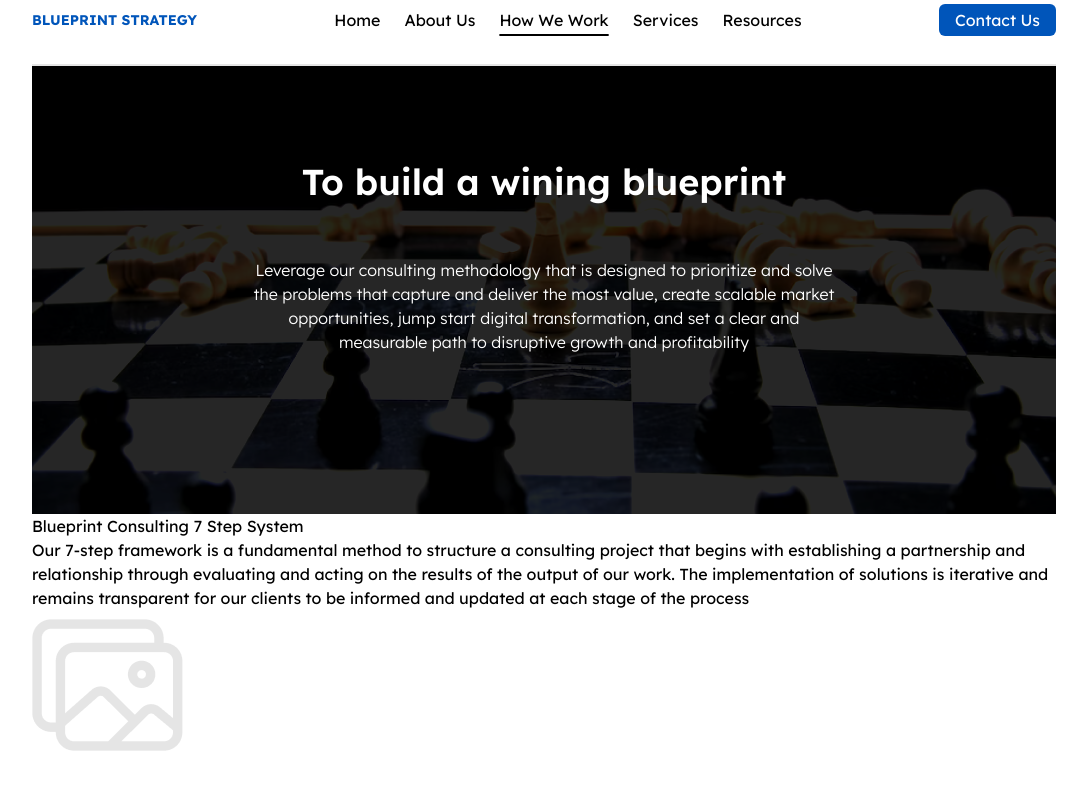
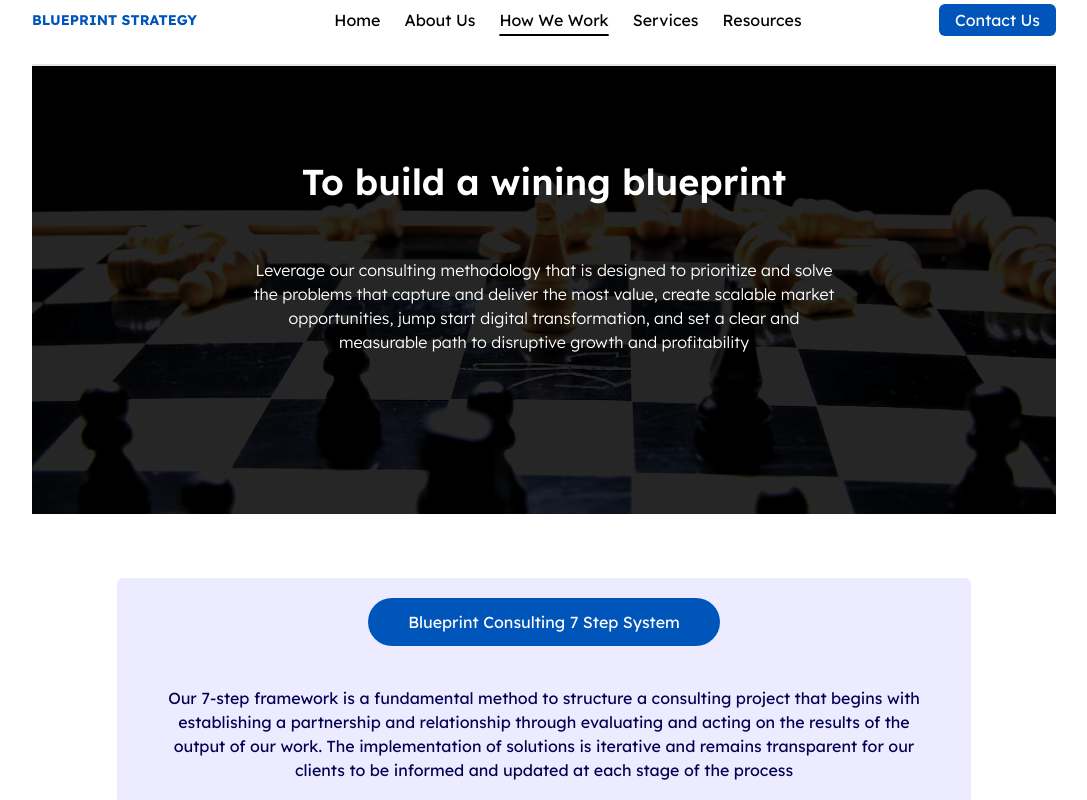
Before and after one commit to EdgarAmpiire/blueprints-web, a React (Create React App) app: page /how-we-work in a window 1280 px wide. Shown: the top 800 px of the page, without its empty margins (96-1183 px from the left). Built offline with nearby package versions, Linux system fonts and the light colour scheme; what tw-elements would draw is missing.

Commit message:
how we work - hero

```diff
--- a/src/features/howWeWork/components/Consultation.jsx
+++ b/src/features/howWeWork/components/Consultation.jsx
@@ -1,22 +1,37 @@
-import React from 'react'
-import thumb from "../../../assets/thumb.png"
+import React from "react";
+import thumb from "../../../assets/thumb.png";
 
 export const Consultation = () => {
   return (
     <div>
-        <div>
-            <div>
-                <h1>Blueprint Consulting 7 Step System</h1>
+      <div className="mt-16 flex justify-center items-center">
+        <div className="w-10/12 bg-[#ECEBFF] rounded-md flex flex-col items-center justify-center py-5 px-10">
+          <div className="bg-[#0055BA] py-3 px-10 rounded-full ">
+            <h1 className="text-white">Blueprint Consulting 7 Step System</h1>
+          </div>
+          <div className="mt-10">
+            <p className="text-[#040052] text-center">
+              Our 7-step framework is a fundamental method to structure a
+              consulting project that begins with establishing a partnership and
+              relationship through evaluating and acting on the results of the
+              output of our work. The implementation of solutions is iterative
+              and remains transparent for our clients to be informed and updated
+              at each stage of the process
+            </p>
+          </div>
+          <div className="mt-10">
+            <div className="w-6/12">
+              <img src={thumb} alt="" />
             </div>
-            <div>
-                <p>Our 7-step framework is a fundamental method to structure a consulting project that begins with establishing a partnership and relationship through evaluating and acting on the results of the output of our work. The implementation of solutions is iterative and remains transparent for our clients to be informed and updated at each stage of the process</p>
+            <div className="w-6/12">
+              <img src={thumb} alt="" />
             </div>
-            <div>
-                <div>
-                    <img src={thumb} alt="" />
-                </div>
+            <div className="w-6/12">
+              <img src={thumb} alt="" />
             </div>
+          </div>
         </div>
+      </div>
     </div>
-  )
-}
+  );
+};
```
